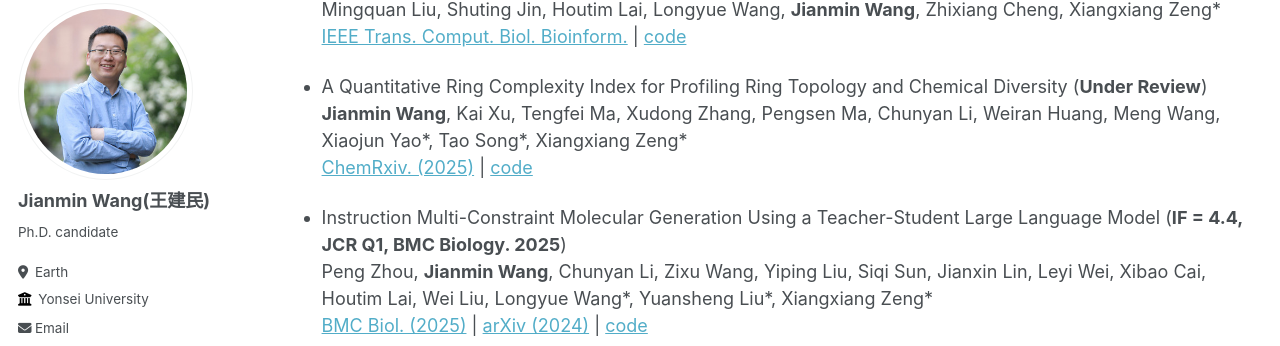
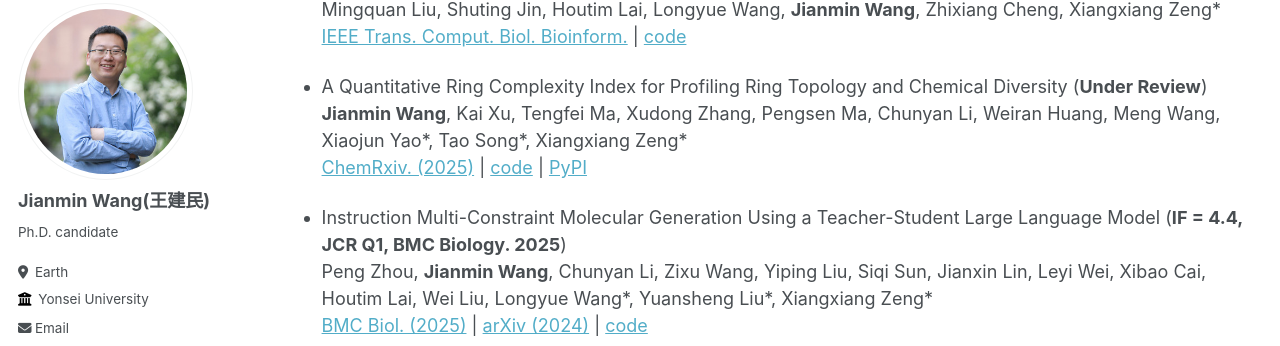
Before and after one commit to Jianmin2drugai/Jianmin2drugai.github.io, a Jekyll site: the page built from _pages/publications.md, in a window 1280 px wide and 900 px high, scrolled down 1126 px. Shown: the part 103-449 px from the top of the window. Built offline with Jekyll 4.4.1, drawn with Linux system fonts in a browser that asks for light colours; some web fonts are replaced.

Commit message:
Update publications.md

```diff
--- a/_pages/publications.md
+++ b/_pages/publications.md
@@ -51,7 +51,7 @@ author_profile: true
 
 *   A Quantitative Ring Complexity Index for Profiling Ring Topology and Chemical Diversity (**Under Review**)
     **Jianmin Wang**, Kai Xu, Tengfei Ma, Xudong Zhang, Pengsen Ma, Chunyan Li, Weiran Huang, Meng Wang,  Xiaojun Yao\*, Tao Song\*, Xiangxiang Zeng\*
-    [ChemRxiv. (2025)](https://doi.org/10.26434/chemrxiv-2025-mlqwl-v2) | [code](https://github.com/AspirinCode/QRCI)
+    [ChemRxiv. (2025)](https://doi.org/10.26434/chemrxiv-2025-mlqwl-v2) | [code](https://github.com/AspirinCode/QRCI) | [PyPI](https://pypi.org/project/qrci)
 
 *   Instruction Multi-Constraint Molecular Generation Using a Teacher-Student Large Language Model (**IF = 4.4, JCR Q1, BMC Biology. 2025**)
     Peng Zhou, **Jianmin Wang**, Chunyan Li, Zixu Wang, Yiping Liu, Siqi Sun, Jianxin Lin, Leyi Wei, Xibao Cai, Houtim Lai, Wei Liu, Longyue Wang\*, Yuansheng Liu\*, Xiangxiang Zeng\*
```
